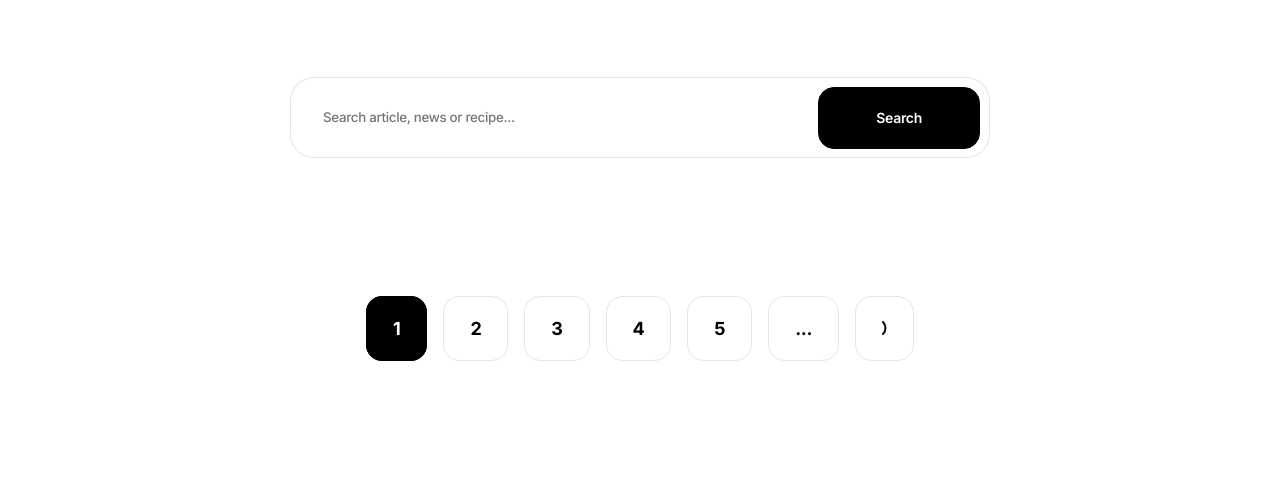
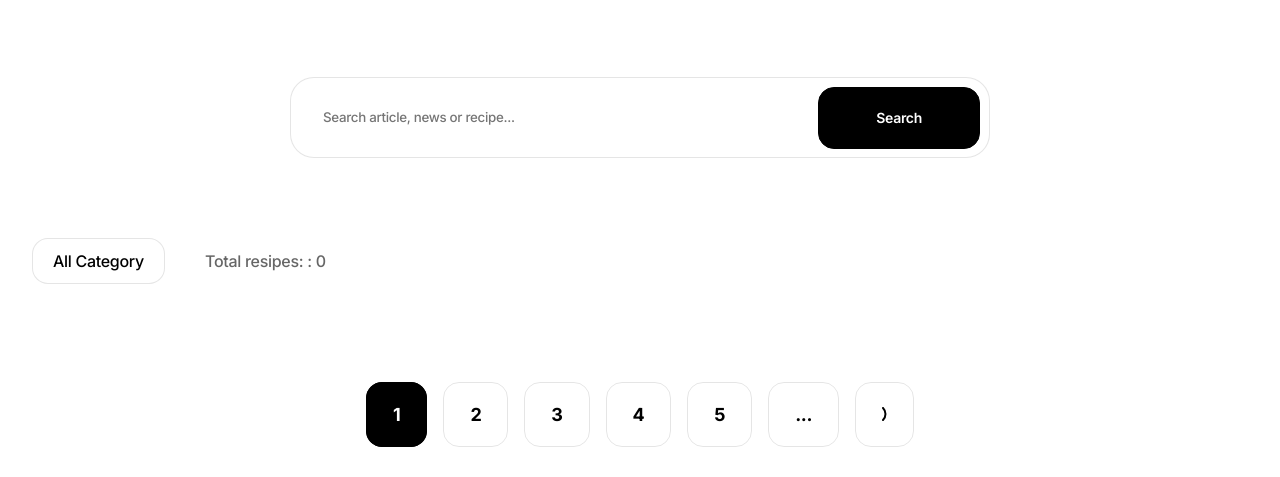
Before and after one commit to Taposhpaul1998/Foodieland, a website built with Vite: page src/pages/resipes.html in a window 1280 px wide. Shown: the part 323-800 px from the top of the page. Built offline with nearby package versions, Linux system fonts and the light colour scheme.

Commit message:
create search and catagory filter

```diff
--- a/src/css/resipes.css
+++ b/src/css/resipes.css
@@ -36,6 +36,38 @@
     position: absolute;
     top: 10px;
     right: 10px;
+}
+
+.select__category {
+    display: flex;
+    justify-content: flex-start;
+    align-items: center;
+    gap: 40px;
+    margin-bottom: 40px;
+}
+
+#category {
+    font-family: var(--var--inter);
+    font-weight: 500;
+    font-size: 1rem;
+    line-height: 1.5;
+    letter-spacing: -0.3px;
+    color: var(--var--text-black);
+    border: 1px solid rgba(0, 0, 0, 0.1);
+    border-radius: 16px;
+    padding: 10px 20px;
+    background: #FFFFFF;
+    appearance: none;
+    outline: none;
+}
+
+.count__text {
+    font-family: var(--var--inter);
+    font-weight: 500;
+    font-size: 1rem;
+    line-height: 1.5;
+    letter-spacing: -0.3px;
+    color: var(--var--text-2);
 }
 
 .blog__paginetion {
--- a/src/javascrips/resipes/resipes.js
+++ b/src/javascrips/resipes/resipes.js
@@ -1,15 +1,26 @@
 // get resipes form localStorage
 
-let resipes = JSON.parse(localStorage.getItem('resipes')) || [];
+let allResipes = JSON.parse(localStorage.getItem('resipes')) || [];
 
 
+const categorys = [...new Set(allResipes.map(resipe => resipe.category))];
+
+
+// display resipes
+
+const displayResipes = (resipes) => {
+
+    // filter resipes count
+    const resipesCount = document.querySelector(".count__text");
+    resipesCount.textContent = resipes.length > 1 ? ` Total resipes: ${resipes.length} ` : `Total resipes: : ${resipes.length
+        }`;
     // resipes page
     const resipesContainer = document.querySelector(".resipes__container");
 
     if (resipesContainer) {
         const resipesCards = document.querySelector(".resipes__cards");
         const template = document.querySelector("#resipe__template");
-
+        resipesCards.replaceChildren();
         resipes.forEach((resipe) => {
             const clone = template.content.cloneNode(true);
             clone.querySelector(".cart__img").src = `../../${resipe.img}`;
@@ -29,3 +40,46 @@ if (resipesContainer) {
         })
 
     }
+};
+
+displayResipes(allResipes)
+
+// search resipes
+const searchForm = document.querySelector(".search__input");
+
+if (searchForm) {
+    searchForm.addEventListener("submit", (e) => {
+        e.preventDefault();
+        const searchValue = searchForm.search.value.toLowerCase().trim();
+        const resipes = allResipes.filter(resipe => {
+            return resipe.title.toLowerCase().includes(searchValue) || resipe.category.toLowerCase().includes(searchValue);
+        });
+
+        displayResipes(resipes);
+    });
+
+}
+
+// display category
+
+const categoryContainer = document.querySelector("#category");
+
+if (categoryContainer) {
+    categorys.forEach(category => {
+        const option = document.createElement("option");
+        option.value = category;
+        option.textContent = category;
+        categoryContainer.appendChild(option);
+    });
+
+    // filter resipes by category
+    categoryContainer.addEventListener("change", (e) => {
+        if (e.target.value === "") {
+            return displayResipes(allResipes);
+        }
+        const categoryValue = e.target.value;
+        const resipes = allResipes.filter(resipe => resipe.category === categoryValue);
+        displayResipes(resipes);
+
+    });
+}
--- a/src/main.js
+++ b/src/main.js
@@ -91,8 +91,6 @@ const loadComponent = async (id, file) => {
     subscribeForm.addEventListener("submit", (e) => {
         e.preventDefault();
 
-
-
         const email = subscribeForm.email.value;
         if (email) {
             // toast message
--- a/src/pages/resipes.html
+++ b/src/pages/resipes.html
@@ -30,15 +30,25 @@
                     <p>Lorem ipsum dolor sit amet, consectetur adipiscing elit, sed do eiusmod tempor incididunt ut
                         labore et dolore</p>
                 </div>
-                <div class="search__input">
+                <form class="search__input">
                     <input class="search__input--fild" type="search" placeholder="Search article, news or recipe..."
-                        id="">
-                    <input class="btn search__btn" type="button" value="Search">
+                        id="search">
+                    <input class="btn search__btn" type="submit" value="Search">
+                </form>
+            </div>
+            <!-- select category -->
+            <div class="select__category">
+                <select id="category">
+                    <option value="">All Category</option>
+                </select>
+
+                <div class="results__count">
+                    <span class="count__text"></span>
                 </div>
             </div>
+            <!-- resipes cards -->
             <div class="resipes__container">
                 <div class="resipes__cards">
-
                 </div>
                 <!-- template card -->
                 <template id="resipe__template">
@@ -67,6 +77,7 @@
                 </template>
 
             </div>
+            <!-- pagination -->
             <div class="blog__paginetion">
                 <ul class="pagination">
                     <li class="page-item "><a class="active" href="#">1</a></li>
```
Lines whose indentation alone changed are shown as unchanged.
